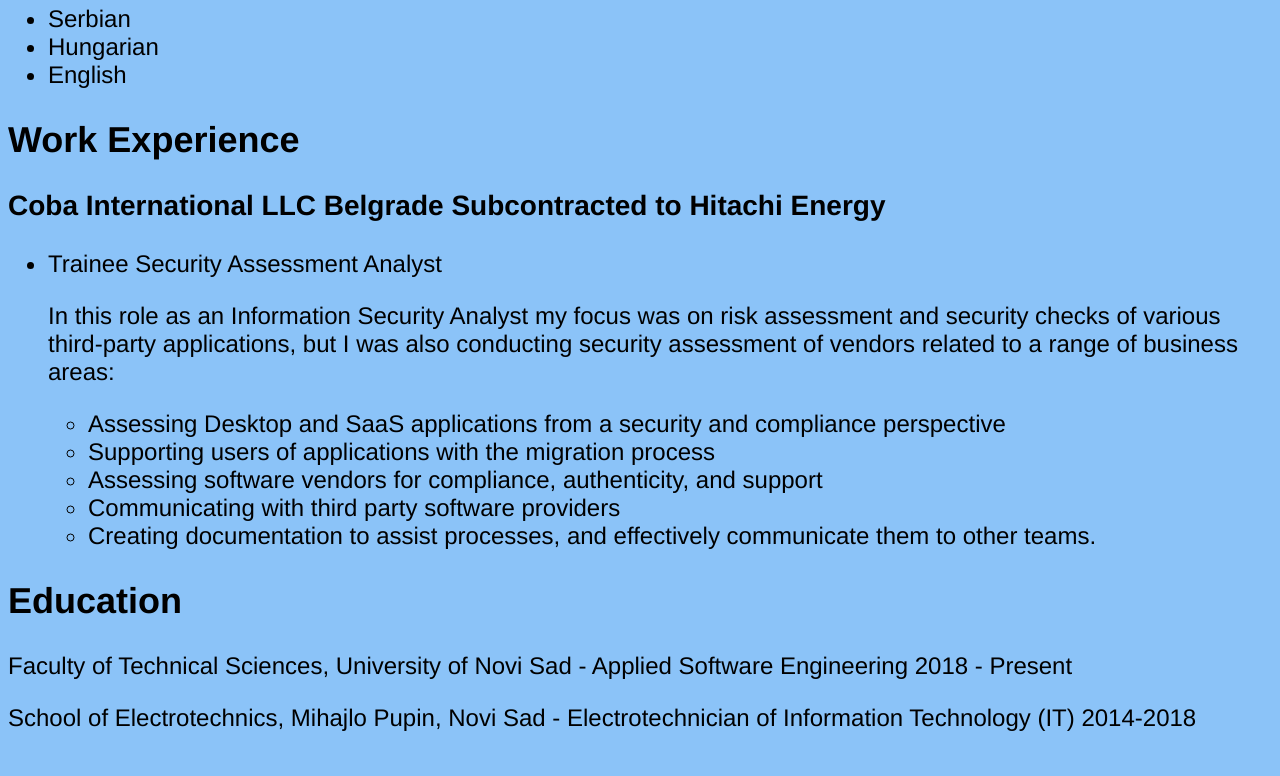
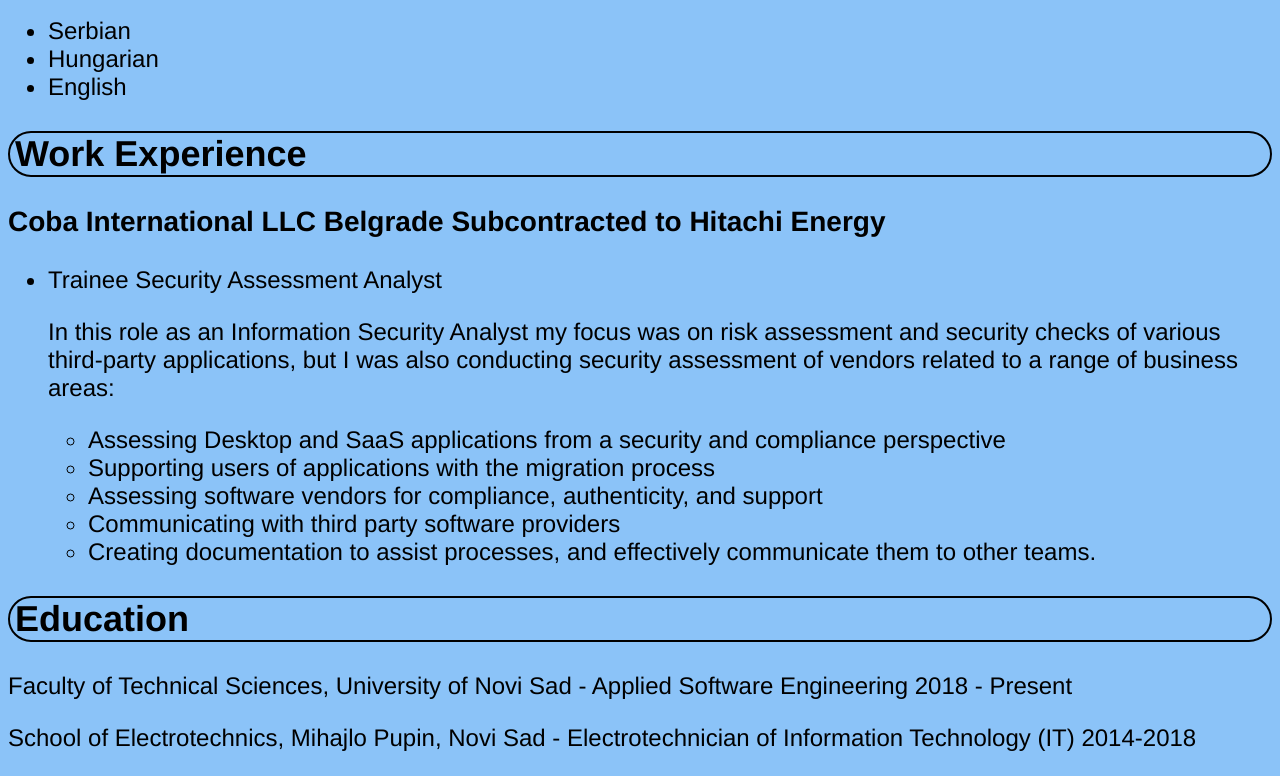
Before and after one commit to Robertns021/robertns021.github.io, a plain HTML site: page index.html in a window 1280 px wide. Shown: the part 742-1518 px from the top of the page. Drawn offline with Linux system fonts and the light colour scheme.

Commit message:
Update to H2
Added border

```diff
--- a/style.css
+++ b/style.css
@@ -15,6 +15,10 @@ h2
 {
    font-size: 36px;
    padding: 0%;
+   padding-left: 5px;
+   border: 2px solid #000000;
+   border-radius: 25px;
+   box-sizing: content-box;
 }
 
 h3
```
